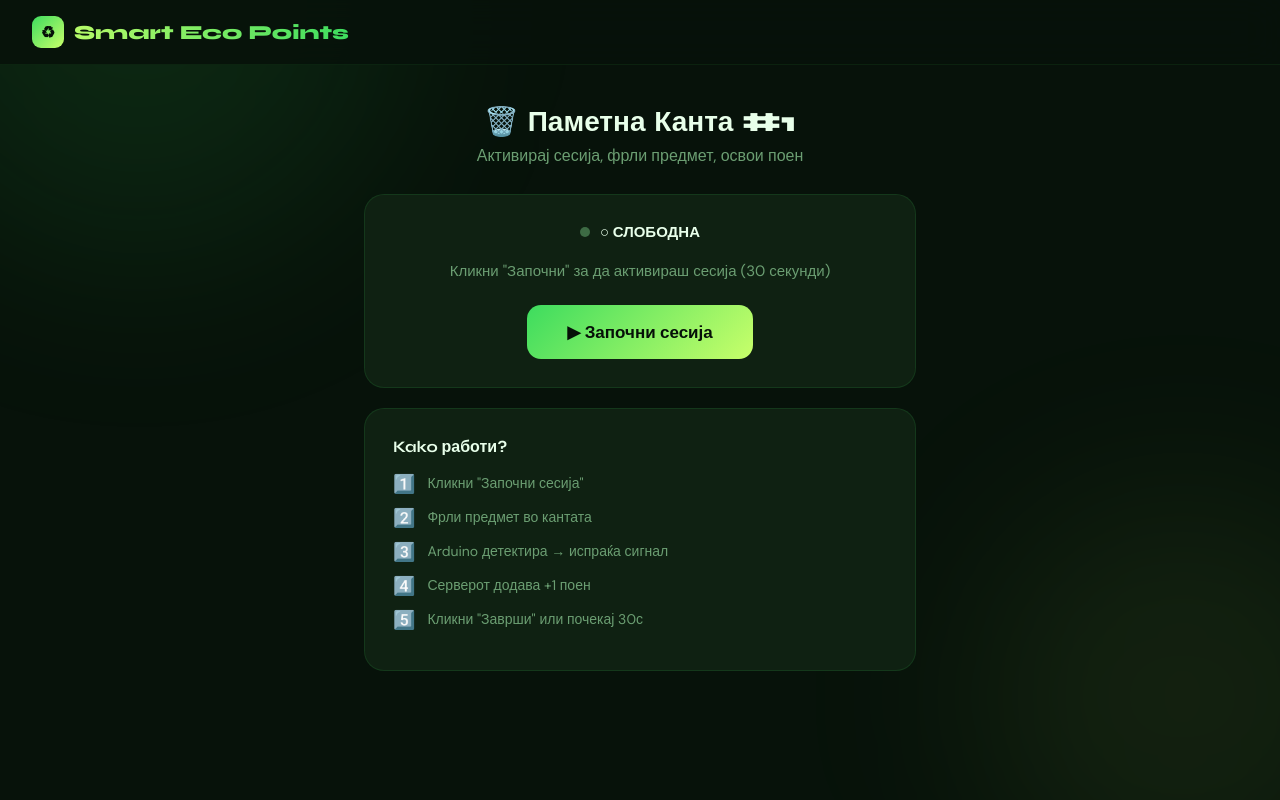
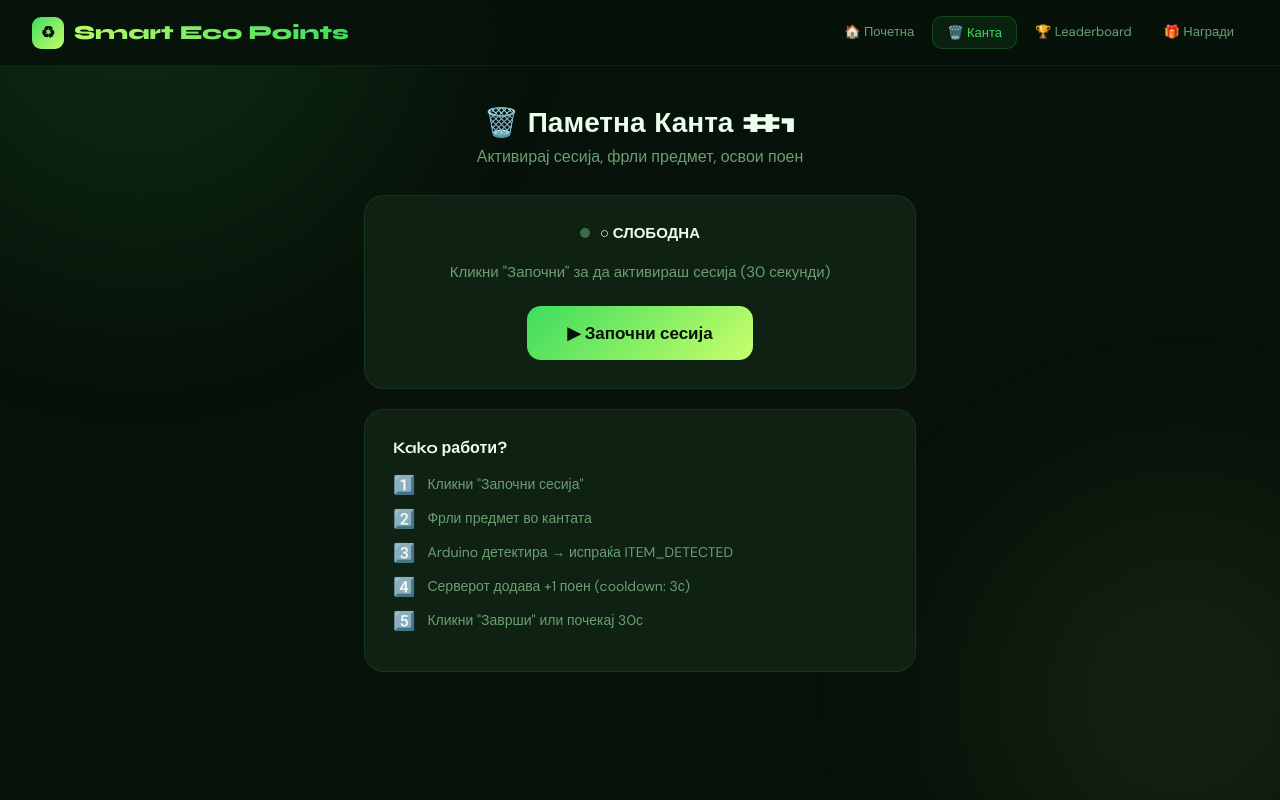
Before and after one commit to testedram/EcoPointsMK, a Next.js app: page /bin/1 in a window 1280 px wide. Built offline with nearby package versions, Linux system fonts and the light colour scheme.

Commit message:
Update [id].js

```diff
--- a/pages/bin/[id].js
+++ b/pages/bin/[id].js
@@ -1,5 +1,6 @@
 import { useState, useRef } from 'react';
 import Head from 'next/head';
+import Link from 'next/link';
 
 export default function BinPage() {
   const [started, setStarted] = useState(false);
@@ -40,14 +41,19 @@ export default function BinPage() {
   return (
     <>
       <Head><title>Канта #1 · Smart Eco Points</title></Head>
+      <div className="orb orb1" /><div className="orb orb2" />
+      <div className="page-wrap">
 
-      <div className="orb orb1" /><div className="orb orb2" />
-
-      <div className="page-wrap">
         <nav className="topbar">
-          <div className="topbar-logo">
+          <Link href="/dashboard" className="topbar-logo">
             <div className="logo-icon">♻</div>
             Smart Eco Points
+          </Link>
+          <div style={{ display: 'flex', gap: 4 }}>
+            <Link href="/dashboard" style={{ padding: '7px 14px', borderRadius: 10, fontSize: 13, color: 'var(--muted)' }}>🏠 Почетна</Link>
+            <Link href="/bin/1" style={{ padding: '7px 14px', borderRadius: 10, fontSize: 13, color: 'var(--green)', background: 'rgba(61,220,94,0.08)', border: '1px solid rgba(61,220,94,0.2)' }}>🗑️ Канта</Link>
+            <Link href="/leaderboard" style={{ padding: '7px 14px', borderRadius: 10, fontSize: 13, color: 'var(--muted)' }}>🏆 Leaderboard</Link>
+            <Link href="/rewards" style={{ padding: '7px 14px', borderRadius: 10, fontSize: 13, color: 'var(--muted)' }}>🎁 Награди</Link>
           </div>
         </nav>
 
@@ -117,8 +123,8 @@ export default function BinPage() {
             {[
               ['1️⃣', 'Кликни "Започни сесија"'],
               ['2️⃣', 'Фрли предмет во кантата'],
-              ['3️⃣', 'Arduino детектира → испраќа сигнал'],
-              ['4️⃣', 'Серверот додава +1 поен'],
+              ['3️⃣', 'Arduino детектира → испраќа ITEM_DETECTED'],
+              ['4️⃣', 'Серверот додава +1 поен (cooldown: 3с)'],
               ['5️⃣', 'Кликни "Заврши" или почекај 30с'],
             ].map(([num, text]) => (
               <div key={num} style={{ display: 'flex', gap: 12, alignItems: 'flex-start', marginBottom: 10 }}>
```
